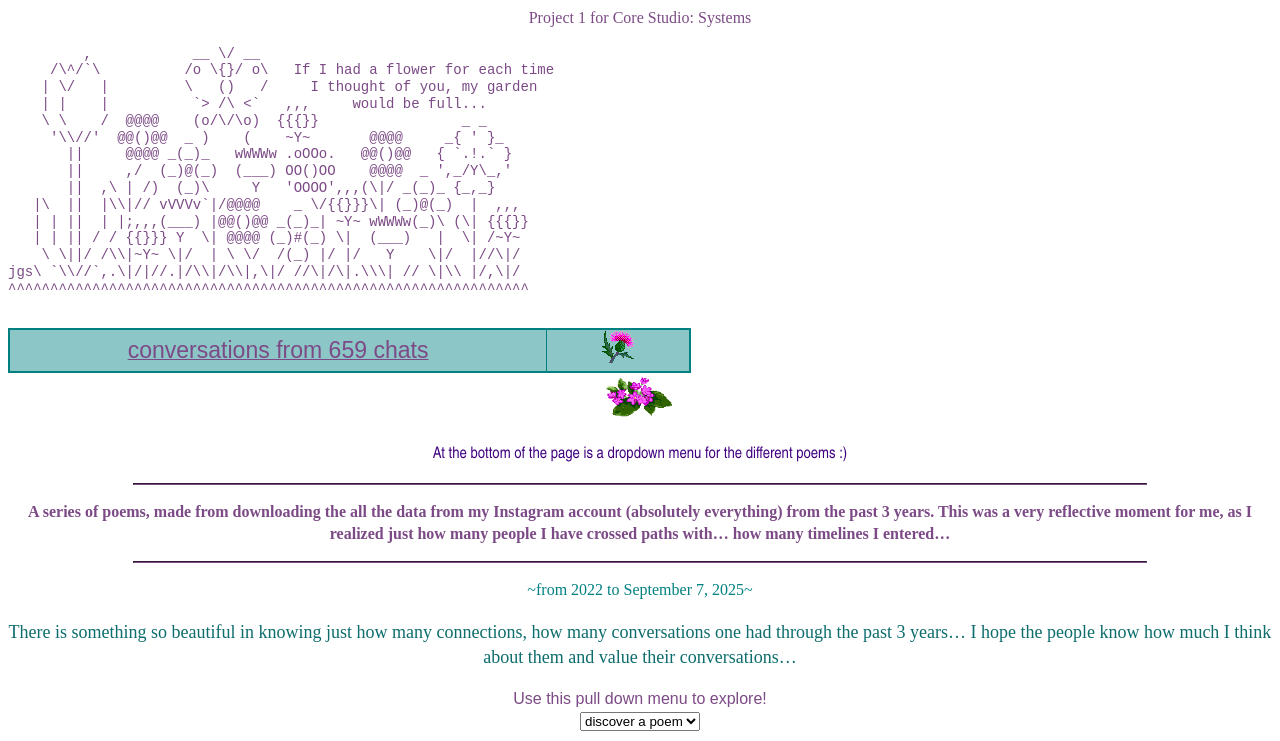
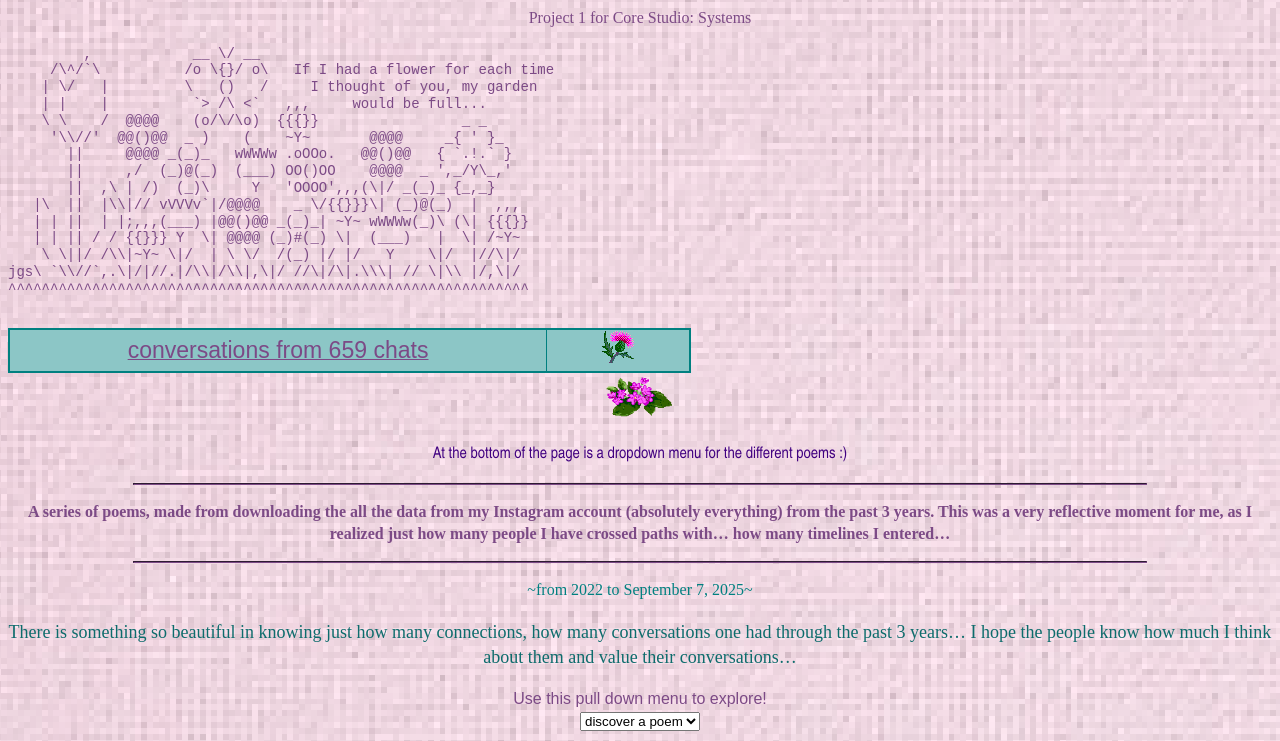
Before and after one commit to isaxt/self-as-system, a plain HTML site: page index.html in a window 1280 px wide. Shown: the part 92-833 px from the top of the page. Drawn offline with Linux system fonts and the light colour scheme; the site is published under a folder, as on GitHub Pages, so addresses that start at the root find nothing.

Commit message:
./ addition

```diff
--- a/i_love.css
+++ b/i_love.css
@@ -1,5 +1,5 @@
 body {
-    background: url('/assets/lg_blue_flowers_background.jpg') repeat;
+    background: url('./assets/lg_blue_flowers_background.jpg') repeat;
       margin: 0;
     padding: 0;
     font-family: "Comic Sans MS", cursive, sans-serif;
--- a/style.css
+++ b/style.css
@@ -1,5 +1,5 @@
 body {
-    background: url('/assets/pink_background.png') repeat;
+    background: url('./assets/pink_background.png') repeat;
     color: #7C4A86;
     font-family: 'BernhardMod BT', sans-serif;
     line-height: 1.4;
```
